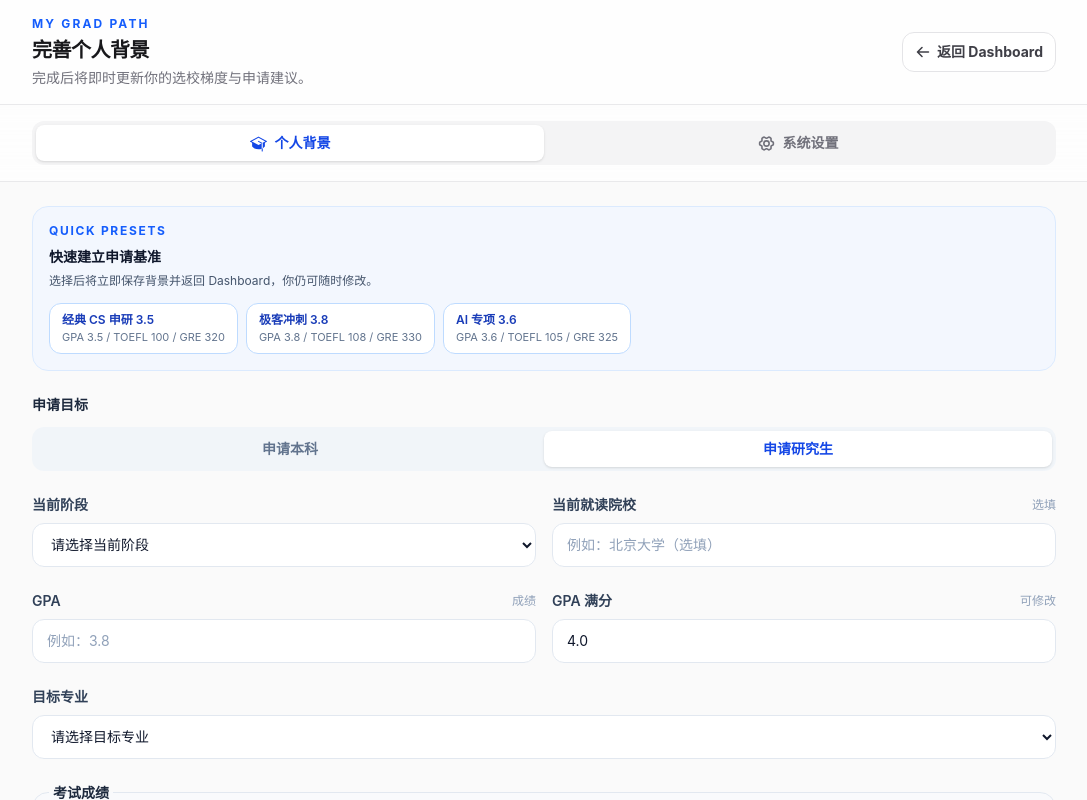
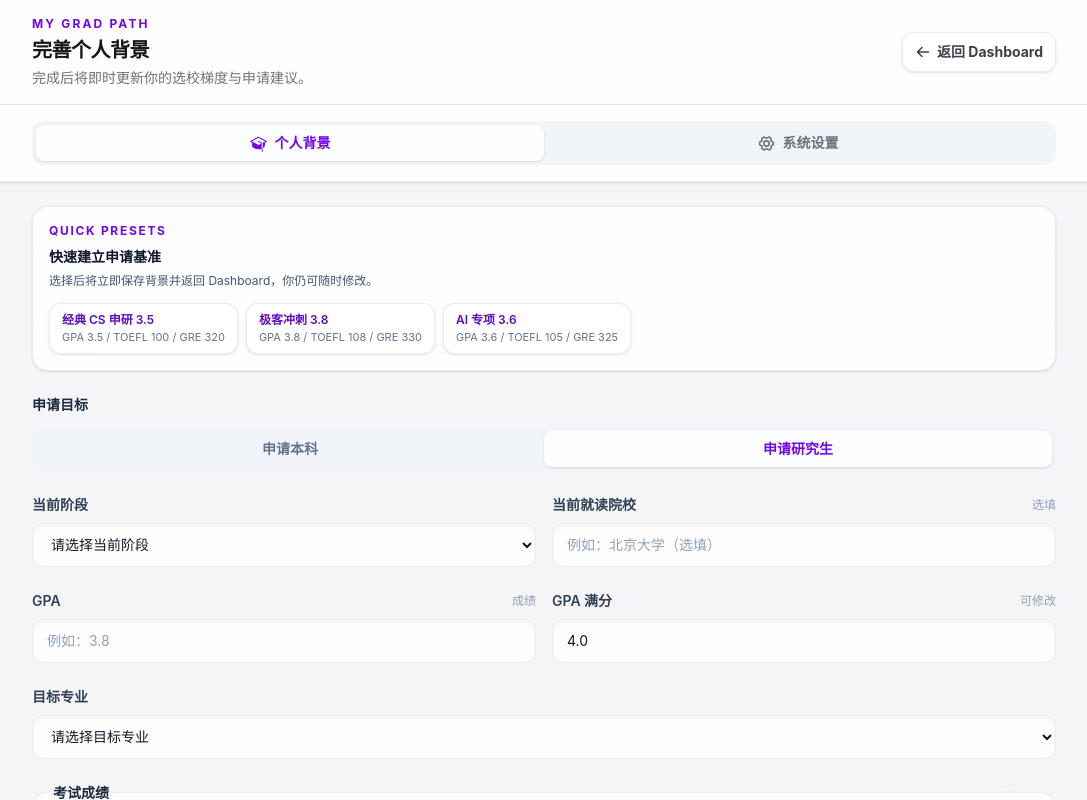
Before and after one commit to KoKo-LI/my-grad-app, a Next.js app: page / in a window 1280 px wide. Both pictures are taken after a click on the button "MP". Shown: the top 800 px of the page, without its empty margins (96-1183 px from the left). Built offline with nearby package versions, Linux system fonts and the light colour scheme.

Commit message:
feat: refine profile glass styling

```diff
--- a/src/components/ProfileDrawer.tsx
+++ b/src/components/ProfileDrawer.tsx
@@ -70,7 +70,7 @@ function ProfileField({
         {helper && <span className="text-xs font-normal text-slate-400">{helper}</span>}
       </span>
       <input
-        className="h-11 w-full rounded-xl border border-slate-200 bg-white px-3.5 text-sm text-slate-900 outline-none transition placeholder:text-slate-400 focus:border-blue-500 focus:ring-4 focus:ring-blue-500/10 dark:border-slate-700 dark:bg-slate-900 dark:text-white"
+        className="h-11 w-full rounded-xl border border-slate-200/80 bg-white/80 px-3.5 text-sm text-slate-900 shadow-inner shadow-slate-950/[0.03] outline-none transition-all placeholder:text-slate-400 hover:border-violet-400/50 focus:border-violet-500/60 focus:ring-2 focus:ring-violet-500/20 dark:border-white/10 dark:bg-zinc-900/50 dark:shadow-black/20 dark:hover:border-violet-500/40 dark:focus:border-violet-500/60 dark:text-white"
         inputMode="decimal"
         max={maxValue}
         maxLength={maxLength}
@@ -108,7 +108,7 @@ function OptionalTextField({
         <span className="text-xs font-normal text-slate-400">选填</span>
       </span>
       <input
-        className="h-11 w-full rounded-xl border border-slate-200 bg-white px-3.5 text-sm text-slate-900 outline-none transition placeholder:text-slate-400 focus:border-blue-500 focus:ring-4 focus:ring-blue-500/10 dark:border-slate-700 dark:bg-slate-900 dark:text-white"
+        className="h-11 w-full rounded-xl border border-slate-200/80 bg-white/80 px-3.5 text-sm text-slate-900 shadow-inner shadow-slate-950/[0.03] outline-none transition-all placeholder:text-slate-400 hover:border-violet-400/50 focus:border-violet-500/60 focus:ring-2 focus:ring-violet-500/20 dark:border-white/10 dark:bg-zinc-900/50 dark:shadow-black/20 dark:hover:border-violet-500/40 dark:focus:border-violet-500/60 dark:text-white"
         maxLength={120}
         onChange={(event) => onChange(sanitizePlainText(event.target.value, 120))}
         placeholder={placeholder}
@@ -130,10 +130,10 @@ function SelectionChip({
   return (
     <button
       aria-pressed={isSelected}
-      className={`inline-flex items-center gap-1.5 rounded-full border px-3 py-1.5 text-xs font-semibold transition focus:outline-none focus:ring-4 focus:ring-blue-500/10 ${
+      className={`inline-flex items-center gap-1.5 rounded-full border px-3 py-1.5 text-xs font-semibold transition-all focus:outline-none focus:ring-2 focus:ring-violet-500/20 ${
         isSelected
-          ? "border-blue-600 bg-blue-600 text-white shadow-sm shadow-blue-600/20"
-          : "border-slate-200 bg-white text-slate-600 hover:border-blue-300 hover:bg-blue-50 dark:border-slate-700 dark:bg-slate-900 dark:text-slate-300 dark:hover:border-blue-500"
+          ? "border-violet-500/50 bg-violet-600 text-white shadow-sm shadow-violet-600/20 dark:border-violet-500/50 dark:bg-violet-500/80"
+          : "border-slate-200/80 bg-white/80 text-slate-600 hover:border-violet-400/50 hover:bg-violet-50/60 dark:border-white/10 dark:bg-zinc-900/50 dark:text-slate-300 dark:hover:border-violet-500/40"
       }`}
       onClick={onClick}
       type="button"
@@ -239,19 +239,19 @@ function CompetitionAwards({
           <h4 className="text-sm font-bold text-slate-800 dark:text-slate-100">竞赛与获奖</h4>
           <p className="mt-1 text-xs text-slate-500">选填，例如：AMC 12 AIME 晋级、科研竞赛一等奖。</p>
         </div>
-        <span className="rounded-full bg-blue-50 px-2 py-1 text-[11px] font-bold text-blue-700 dark:bg-blue-950/40 dark:text-blue-300">{awards.length}/12</span>
+        <span className="rounded-full border border-violet-200/60 bg-violet-50 px-2 py-1 text-[11px] font-bold text-violet-700 dark:border-violet-500/20 dark:bg-violet-500/10 dark:text-violet-300">{awards.length}/12</span>
       </div>
       <div className="mt-3 flex gap-2">
         <input
           aria-label="竞赛与获奖"
-          className="h-10 min-w-0 flex-1 rounded-xl border border-slate-200 bg-white px-3 text-sm text-slate-900 outline-none transition placeholder:text-slate-400 focus:border-blue-500 focus:ring-4 focus:ring-blue-500/10 dark:border-slate-700 dark:bg-slate-900 dark:text-white"
+          className="h-10 min-w-0 flex-1 rounded-xl border border-slate-200/80 bg-white/80 px-3 text-sm text-slate-900 shadow-inner shadow-slate-950/[0.03] outline-none transition-all placeholder:text-slate-400 hover:border-violet-400/50 focus:border-violet-500/60 focus:ring-2 focus:ring-violet-500/20 dark:border-white/10 dark:bg-zinc-900/50 dark:shadow-black/20 dark:hover:border-violet-500/40 dark:focus:border-violet-500/60 dark:text-white"
           maxLength={80}
           onChange={(event) => setDraftAward(sanitizePlainText(event.target.value, 80))}
           placeholder="输入竞赛或奖项名称"
           value={draftAward}
         />
         <button
-          className="h-10 shrink-0 rounded-xl border border-blue-200 bg-white px-3 text-xs font-bold text-blue-700 transition hover:bg-blue-50 disabled:cursor-not-allowed disabled:opacity-50 dark:border-blue-900 dark:bg-slate-900 dark:text-blue-300"
+          className="h-10 shrink-0 rounded-xl border border-slate-200/80 bg-white/80 px-3 text-xs font-bold text-violet-700 transition-all hover:border-violet-400/50 hover:bg-violet-50/60 disabled:cursor-not-allowed disabled:opacity-50 dark:border-white/10 dark:bg-zinc-900/50 dark:text-violet-300 dark:hover:border-violet-500/40"
           disabled={!canAdd}
           onClick={() => {
             if (!canAdd) return;
@@ -266,7 +266,7 @@ function CompetitionAwards({
       {awards.length > 0 && (
         <div className="mt-3 flex flex-wrap gap-2">
           {awards.map((award, index) => (
-            <span className="inline-flex items-center gap-1.5 rounded-full border border-slate-200 bg-white py-1 pl-2.5 pr-1 text-xs font-medium text-slate-700 dark:border-slate-700 dark:bg-slate-900 dark:text-slate-200" key={award}>
+            <span className="inline-flex items-center gap-1.5 rounded-full border border-slate-200/80 bg-white/80 py-1 pl-2.5 pr-1 text-xs font-medium text-slate-700 dark:border-white/10 dark:bg-zinc-900/50 dark:text-slate-200" key={award}>
               {award}
               <button aria-label={`删除竞赛奖项 ${award}`} className="flex size-5 items-center justify-center rounded-full text-slate-400 transition hover:bg-rose-50 hover:text-rose-600 dark:hover:bg-rose-950/30" onClick={() => onRemove(index)} type="button">×</button>
             </span>
@@ -304,22 +304,22 @@ function SubjectScoreBranch({
     <section>
       <div className="flex items-center justify-between gap-3">
         <div><h4 className="text-sm font-bold text-slate-800 dark:text-slate-100">{label}</h4><p className="mt-1 text-xs text-slate-500">按科目录入，每门课程可单独修改。</p></div>
-        <span className="rounded-full bg-blue-50 px-2 py-1 text-[11px] font-bold text-blue-700 dark:bg-blue-950/40 dark:text-blue-300">{subjects.length} 门</span>
+        <span className="rounded-full border border-violet-200/60 bg-violet-50 px-2 py-1 text-[11px] font-bold text-violet-700 dark:border-violet-500/20 dark:bg-violet-500/10 dark:text-violet-300">{subjects.length} 门</span>
       </div>
       <div className="mt-3 flex gap-2">
-        <select aria-label={`选择${label}`} className="h-10 min-w-0 flex-1 rounded-xl border border-slate-200 bg-white px-3 text-sm text-slate-800 outline-none focus:border-blue-500 focus:ring-4 focus:ring-blue-500/10 dark:border-slate-700 dark:bg-slate-900 dark:text-white" disabled={availableSubjects.length === 0} onChange={(event) => setNewSubject(event.target.value)} value={newSubject}>
+        <select aria-label={`选择${label}`} className="h-10 min-w-0 flex-1 rounded-xl border border-slate-200/80 bg-white/80 px-3 text-sm text-slate-800 shadow-inner shadow-slate-950/[0.03] outline-none transition-all hover:border-violet-400/50 focus:border-violet-500/60 focus:ring-2 focus:ring-violet-500/20 dark:border-white/10 dark:bg-zinc-900/50 dark:shadow-black/20 dark:hover:border-violet-500/40 dark:focus:border-violet-500/60 dark:text-white" disabled={availableSubjects.length === 0} onChange={(event) => setNewSubject(event.target.value)} value={newSubject}>
           <option value="">选择科目</option>
           {availableSubjects.map((subject) => <option key={subject} value={subject}>{subject}</option>)}
         </select>
-        <button className="h-10 shrink-0 rounded-xl border border-blue-200 bg-white px-3 text-xs font-bold text-blue-700 transition hover:bg-blue-50 disabled:cursor-not-allowed disabled:opacity-50 dark:border-blue-900 dark:bg-slate-900 dark:text-blue-300" disabled={!newSubject} onClick={() => { onAdd(newSubject); setNewSubject(""); }} type="button">+ 添加</button>
+        <button className="h-10 shrink-0 rounded-xl border border-slate-200/80 bg-white/80 px-3 text-xs font-bold text-violet-700 transition-all hover:border-violet-400/50 hover:bg-violet-50/60 disabled:cursor-not-allowed disabled:opacity-50 dark:border-white/10 dark:bg-zinc-900/50 dark:text-violet-300 dark:hover:border-violet-500/40" disabled={!newSubject} onClick={() => { onAdd(newSubject); setNewSubject(""); }} type="button">+ 添加</button>
       </div>
       {subjects.length > 0 && <div className="mt-3 space-y-3">
         {subjects.map((subjectScore, index) => (
           <div className="grid grid-cols-[minmax(0,1fr)_100px_auto] gap-2" key={subjectScore.subject}>
-            <select aria-label={`${label} ${index + 1}`} className="min-w-0 rounded-xl border border-slate-200 bg-white px-3 text-sm text-slate-800 outline-none focus:border-blue-500 focus:ring-4 focus:ring-blue-500/10 dark:border-slate-700 dark:bg-slate-900 dark:text-white" onChange={(event) => onChange(index, { ...subjectScore, subject: event.target.value })} value={subjectScore.subject}>
+            <select aria-label={`${label} ${index + 1}`} className="min-w-0 rounded-xl border border-slate-200/80 bg-white/80 px-3 text-sm text-slate-800 shadow-inner shadow-slate-950/[0.03] outline-none transition-all hover:border-violet-400/50 focus:border-violet-500/60 focus:ring-2 focus:ring-violet-500/20 dark:border-white/10 dark:bg-zinc-900/50 dark:shadow-black/20 dark:hover:border-violet-500/40 dark:focus:border-violet-500/60 dark:text-white" onChange={(event) => onChange(index, { ...subjectScore, subject: event.target.value })} value={subjectScore.subject}>
               {subjectOptions.map((subject) => <option disabled={subject !== subjectScore.subject && selectedSubjects.has(subject)} key={subject} value={subject}>{subject}</option>)}
             </select>
-            <input aria-label={`${label} 分数 ${index + 1}`} className="h-10 rounded-xl border border-slate-200 bg-white px-3 text-sm text-slate-900 outline-none transition focus:border-blue-500 focus:ring-4 focus:ring-blue-500/10 dark:border-slate-700 dark:bg-slate-900 dark:text-white" inputMode="numeric" max={maximumScore} maxLength={1} onChange={(event) => onChange(index, { ...subjectScore, score: sanitizePositiveScore(event.target.value, maximumScore, 1) })} placeholder={scoreHelper} value={subjectScore.score} />
+            <input aria-label={`${label} 分数 ${index + 1}`} className="h-10 rounded-xl border border-slate-200/80 bg-white/80 px-3 text-sm text-slate-900 shadow-inner shadow-slate-950/[0.03] outline-none transition-all hover:border-violet-400/50 focus:border-violet-500/60 focus:ring-2 focus:ring-violet-500/20 dark:border-white/10 dark:bg-zinc-900/50 dark:shadow-black/20 dark:hover:border-violet-500/40 dark:focus:border-violet-500/60 dark:text-white" inputMode="numeric" max={maximumScore} maxLength={1} onChange={(event) => onChange(index, { ...subjectScore, score: sanitizePositiveScore(event.target.value, maximumScore, 1) })} placeholder={scoreHelper} value={subjectScore.score} />
             <button aria-label={`删除${label} ${subjectScore.subject}`} className="rounded-xl px-2 text-sm font-bold text-slate-400 transition hover:bg-rose-50 hover:text-rose-600 dark:hover:bg-rose-950/30" onClick={() => onRemove(index)} type="button">×</button>
           </div>
         ))}
@@ -491,8 +491,8 @@ function ProfileForm({ initialProfile, onSaved }: { initialProfile: StudentProfi
 
   return (
     <form className="space-y-6" onSubmit={handleSubmit}>
-      <section className="rounded-2xl border border-blue-100 bg-blue-50/70 p-4 dark:border-blue-900/70 dark:bg-blue-950/20">
-        <p className="text-xs font-bold tracking-[0.14em] text-blue-600 dark:text-blue-300">QUICK PRESETS</p>
+      <section className="rounded-2xl border border-slate-200/80 bg-white/80 p-4 shadow-sm backdrop-blur-xl transition-all hover:border-violet-400/50 dark:border-white/10 dark:bg-zinc-900/50 dark:shadow-2xl dark:hover:border-violet-500/40">
+        <p className="text-xs font-bold tracking-[0.14em] text-violet-700 dark:text-violet-300">QUICK PRESETS</p>
         <div className="mt-2 flex flex-col gap-1 sm:flex-row sm:items-end sm:justify-between">
           <div>
             <h3 className="text-sm font-extrabold text-slate-900 dark:text-white">快速建立申请基准</h3>
@@ -502,7 +502,7 @@ function ProfileForm({ initialProfile, onSaved }: { initialProfile: StudentProfi
         <div className="mt-3 flex flex-wrap gap-2">
           {profilePresets.map((preset) => (
             <button
-              className="rounded-xl border border-blue-200 bg-white px-3 py-2 text-left text-xs font-semibold text-blue-800 transition hover:border-blue-400 hover:bg-blue-100 focus:outline-none focus:ring-4 focus:ring-blue-500/15 dark:border-blue-800 dark:bg-slate-950 dark:text-blue-200 dark:hover:bg-blue-950"
+              className="rounded-xl border border-slate-200/80 bg-white/80 px-3 py-2 text-left text-xs font-semibold text-violet-800 shadow-sm backdrop-blur-xl transition-all hover:border-violet-500/50 hover:bg-violet-50/60 hover:shadow-[0_0_15px_rgba(139,92,246,0.15)] focus:outline-none focus:ring-2 focus:ring-violet-500/20 dark:border-white/10 dark:bg-zinc-900/50 dark:text-violet-200 dark:hover:border-violet-500/50 dark:hover:bg-violet-500/10 dark:hover:shadow-[0_0_15px_rgba(139,92,246,0.15)]"
               key={preset.id}
               onClick={() => applyPreset(preset.id)}
               type="button"
@@ -515,7 +515,7 @@ function ProfileForm({ initialProfile, onSaved }: { initialProfile: StudentProfi
       </section>
       <fieldset>
         <legend className="mb-3 text-sm font-semibold text-slate-800 dark:text-slate-100">申请目标</legend>
-        <div className="grid grid-cols-2 rounded-xl bg-slate-100 p-1 dark:bg-slate-800">
+        <div className="grid grid-cols-2 rounded-xl bg-slate-100 p-1 dark:bg-zinc-800/40">
           {([
             ["undergraduate", "申请本科"],
             ["graduate", "申请研究生"],
@@ -524,8 +524,8 @@ function ProfileForm({ initialProfile, onSaved }: { initialProfile: StudentProfi
               aria-pressed={draft.degreeTarget === target}
               className={`rounded-lg px-3 py-2 text-sm font-semibold transition ${
                 draft.degreeTarget === target
-                  ? "bg-white text-blue-700 shadow-sm dark:bg-slate-700 dark:text-blue-300"
-                  : "text-slate-500 hover:text-slate-800 dark:text-slate-400 dark:hover:text-slate-200"
+                  ? "bg-white/80 text-violet-700 shadow-sm backdrop-blur-xl dark:bg-zinc-900/50 dark:text-violet-200"
+                  : "text-slate-500 hover:text-violet-700 dark:text-slate-400 dark:hover:text-violet-200"
               }`}
               key={target}
               onClick={() => updateDegreeTarget(target)}
@@ -542,7 +542,7 @@ function ProfileForm({ initialProfile, onSaved }: { initialProfile: StudentProfi
           <span className="mb-2 block text-sm font-semibold text-slate-700 dark:text-slate-200">当前阶段</span>
           <select
             aria-label="当前阶段"
-            className="h-11 w-full rounded-xl border border-slate-200 bg-white px-3.5 text-sm text-slate-900 outline-none transition focus:border-blue-500 focus:ring-4 focus:ring-blue-500/10 dark:border-slate-700 dark:bg-slate-900 dark:text-white"
+            className="h-11 w-full rounded-xl border border-slate-200/80 bg-white/80 px-3.5 text-sm text-slate-900 shadow-inner shadow-slate-950/[0.03] outline-none transition-all hover:border-violet-400/50 focus:border-violet-500/60 focus:ring-2 focus:ring-violet-500/20 dark:border-white/10 dark:bg-zinc-900/50 dark:shadow-black/20 dark:hover:border-violet-500/40 dark:focus:border-violet-500/60 dark:text-white"
             onChange={(event) => updateDraft((profile) => ({ ...profile, currentStage: event.target.value }))}
             value={draft.currentStage}
           >
@@ -562,7 +562,7 @@ function ProfileForm({ initialProfile, onSaved }: { initialProfile: StudentProfi
         <span className="mb-2 block text-sm font-semibold text-slate-700 dark:text-slate-200">目标专业</span>
         <select
           aria-label="目标专业"
-          className="h-11 w-full rounded-xl border border-slate-200 bg-white px-3.5 text-sm text-slate-900 outline-none transition focus:border-blue-500 focus:ring-4 focus:ring-blue-500/10 dark:border-slate-700 dark:bg-slate-900 dark:text-white"
+          className="h-11 w-full rounded-xl border border-slate-200/80 bg-white/80 px-3.5 text-sm text-slate-900 shadow-inner shadow-slate-950/[0.03] outline-none transition-all hover:border-violet-400/50 focus:border-violet-500/60 focus:ring-2 focus:ring-violet-500/20 dark:border-white/10 dark:bg-zinc-900/50 dark:shadow-black/20 dark:hover:border-violet-500/40 dark:focus:border-violet-500/60 dark:text-white"
           onChange={(event) => updateDraft((profile) => ({ ...profile, targetMajor: event.target.value }))}
           value={draft.targetMajor}
         >
@@ -571,7 +571,7 @@ function ProfileForm({ initialProfile, onSaved }: { initialProfile: StudentProfi
         </select>
       </label>
 
-      <fieldset className="rounded-2xl border border-slate-200 bg-slate-50/70 p-4 dark:border-slate-700 dark:bg-slate-900/60">
+      <fieldset className="rounded-2xl border border-slate-200/80 bg-white/80 p-4 shadow-sm backdrop-blur-xl transition-all hover:border-violet-400/50 dark:border-white/10 dark:bg-zinc-900/50 dark:shadow-2xl dark:hover:border-violet-500/40">
         <legend className="px-1 text-sm font-semibold text-slate-800 dark:text-slate-100">考试成绩</legend>
         <p className="mt-1 text-xs leading-5 text-slate-500">先选择考试类型，再填写对应分数。</p>
         <div className="mt-4 space-y-4">
@@ -598,7 +598,7 @@ function ProfileForm({ initialProfile, onSaved }: { initialProfile: StudentProfi
         )}
       </fieldset>
 
-      <fieldset className="rounded-2xl border border-slate-200 bg-slate-50/70 p-4 dark:border-slate-700 dark:bg-slate-900/60">
+      <fieldset className="rounded-2xl border border-slate-200/80 bg-white/80 p-4 shadow-sm backdrop-blur-xl transition-all hover:border-violet-400/50 dark:border-white/10 dark:bg-zinc-900/50 dark:shadow-2xl dark:hover:border-violet-500/40">
         <legend className="px-1 text-sm font-semibold text-slate-800 dark:text-slate-100">学术成绩</legend>
         <p className="mt-1 text-xs leading-5 text-slate-500">{draft.degreeTarget === "undergraduate" ? "完成 AP 至少一门科目成绩或填写 IB 总分，两者任选其一即可。" : "可随时补充论文、科研和学术奖项。"}</p>
         <div className="mt-4"><AcademicRecordFields academicRecord={draft.academicRecord} degreeTarget={draft.degreeTarget} onCompetitionAdd={addCompetitionAward} onCompetitionRemove={removeCompetitionAward} onIbTotalChange={(value) => updateAcademicRecord("ibTotalScore", value)} onScalarChange={updateAcademicRecord} onSubjectAdd={addAcademicSubject} onSubjectChange={updateAcademicSubject} onSubjectRemove={removeAcademicSubject} /></div>
@@ -614,7 +614,7 @@ function ProfileForm({ initialProfile, onSaved }: { initialProfile: StudentProfi
       <div className="border-t border-slate-200 pt-5 dark:border-slate-700">
         {validationError && <p aria-live="polite" className="mb-3 rounded-xl border border-rose-200 bg-rose-50 px-3 py-2 text-xs font-medium leading-5 text-rose-700 dark:border-rose-900/70 dark:bg-rose-950/30 dark:text-rose-200">{validationError}</p>}
         <p className="mb-3 text-xs leading-5 text-slate-500">输入只会按受限数值和白名单选项保存，React 会安全转义界面内容。</p>
-        <button className="inline-flex h-11 w-full items-center justify-center rounded-xl bg-blue-600 px-4 text-sm font-semibold text-white transition hover:bg-blue-700 focus:outline-none focus:ring-4 focus:ring-blue-500/20" type="submit">保存并更新选校梯度</button>
+        <button className="inline-flex h-11 w-full items-center justify-center rounded-xl bg-violet-600 px-4 text-sm font-semibold text-white transition-all hover:bg-violet-500 focus:outline-none focus:ring-2 focus:ring-violet-500/30" type="submit">保存并更新选校梯度</button>
       </div>
     </form>
   );
@@ -659,7 +659,7 @@ export default function ProfileDrawer({ onClose, onSaved, onThemeChange, open, p
             animate={{ opacity: 1, scale: 1, y: 0 }}
             aria-label="个人资料与系统设置"
             aria-modal="true"
-            className="absolute inset-0 flex min-h-[100dvh] flex-col overflow-hidden bg-zinc-50 shadow-2xl shadow-zinc-950/30 dark:bg-zinc-950"
+            className="absolute inset-0 flex min-h-[100dvh] flex-col overflow-hidden bg-[#f5f5f7] shadow-2xl shadow-zinc-950/30 dark:bg-zinc-950"
             exit={{ opacity: 0, scale: 0.985, y: 18 }}
             initial={{ opacity: 0, scale: 0.985, y: 18 }}
             role="dialog"
@@ -668,21 +668,21 @@ export default function ProfileDrawer({ onClose, onSaved, onThemeChange, open, p
             <div className="border-b border-zinc-200/80 bg-white/80 px-5 py-4 backdrop-blur-xl dark:border-white/10 dark:bg-zinc-950/80 sm:px-8">
               <div className="mx-auto flex w-full max-w-5xl items-center justify-between gap-4">
                 <div>
-                  <p className="text-xs font-bold tracking-[0.18em] text-blue-600 dark:text-blue-300">MY GRAD PATH</p>
+                  <p className="text-xs font-bold tracking-[0.18em] text-violet-700 dark:text-violet-300">MY GRAD PATH</p>
                   <h2 className="mt-1 text-xl font-extrabold tracking-tight text-zinc-900 dark:text-white">完善个人背景</h2>
                   <p className="mt-1 hidden text-sm text-zinc-500 dark:text-zinc-400 sm:block">完成后将即时更新你的选校梯度与申请建议。</p>
                 </div>
-                <button aria-label="返回 Dashboard" className="inline-flex h-10 items-center justify-center gap-1.5 rounded-xl border border-zinc-200 bg-white px-3 text-sm font-bold text-zinc-700 hover:border-violet-300 hover:bg-violet-50 hover:text-violet-700 focus:outline-none focus:ring-4 focus:ring-violet-500/10 dark:border-white/10 dark:bg-zinc-900/70 dark:text-zinc-200 dark:hover:border-violet-400/40 dark:hover:bg-violet-500/10 dark:hover:text-violet-100" onClick={onClose} type="button"><ArrowLeft aria-hidden="true" size={16} weight="bold" />返回 Dashboard</button>
+                <button aria-label="返回 Dashboard" className="inline-flex h-10 items-center justify-center gap-1.5 rounded-xl border border-slate-200/80 bg-white/80 px-3 text-sm font-bold text-zinc-700 shadow-sm backdrop-blur-xl transition-all hover:border-violet-400/50 hover:bg-violet-50/60 hover:text-violet-700 focus:outline-none focus:ring-2 focus:ring-violet-500/20 dark:border-white/10 dark:bg-zinc-900/50 dark:text-zinc-200 dark:hover:border-violet-500/40 dark:hover:bg-violet-500/10 dark:hover:text-violet-100" onClick={onClose} type="button"><ArrowLeft aria-hidden="true" size={16} weight="bold" />返回 Dashboard</button>
               </div>
             </div>
 
-            <div className="border-b border-zinc-200/80 bg-white/65 px-5 py-4 backdrop-blur-xl dark:border-white/10 dark:bg-zinc-950/65 sm:px-8">
-              <div className="mx-auto grid w-full max-w-5xl grid-cols-2 rounded-xl bg-zinc-100 p-1 dark:bg-zinc-900">
+            <div className="border-b border-slate-200/80 bg-white/80 px-5 py-4 shadow-sm backdrop-blur-xl dark:border-white/10 dark:bg-zinc-950/65 sm:px-8">
+              <div className="mx-auto grid w-full max-w-5xl grid-cols-2 rounded-xl bg-slate-100 p-1 dark:bg-zinc-800/40">
                 {([
                   ["profile", "个人背景", GraduationCap],
                   ["settings", "系统设置", GearSix],
                 ] as const).map(([tab, label, Icon]) => (
-                  <button aria-pressed={activeTab === tab} className={`inline-flex items-center justify-center gap-2 rounded-lg px-3 py-2 text-sm font-semibold ${activeTab === tab ? "bg-white text-blue-700 shadow-sm dark:bg-zinc-800 dark:text-blue-300" : "text-zinc-500 hover:text-zinc-800 dark:text-zinc-400 dark:hover:text-zinc-200"}`} key={tab} onClick={() => setActiveTab(tab)} type="button"><Icon aria-hidden="true" size={17} weight={activeTab === tab ? "fill" : "bold"} />{label}</button>
+                  <button aria-pressed={activeTab === tab} className={`inline-flex items-center justify-center gap-2 rounded-lg px-3 py-2 text-sm font-semibold transition-all ${activeTab === tab ? "bg-white/80 text-violet-700 shadow-sm backdrop-blur-xl dark:bg-zinc-900/50 dark:text-violet-200" : "text-zinc-500 hover:text-violet-700 dark:text-zinc-400 dark:hover:text-violet-200"}`} key={tab} onClick={() => setActiveTab(tab)} type="button"><Icon aria-hidden="true" size={17} weight={activeTab === tab ? "fill" : "bold"} />{label}</button>
                 ))}
               </div>
             </div>
@@ -701,7 +701,7 @@ export default function ProfileDrawer({ onClose, onSaved, onThemeChange, open, p
                           ["light", "浅色", Sun],
                           ["dark", "深色", Moon],
                         ] as const).map(([option, label, Icon]) => (
-                          <button aria-pressed={theme === option} className={`inline-flex items-center justify-center gap-2 rounded-xl border px-4 py-3 text-sm font-semibold ${theme === option ? "border-blue-600 bg-blue-50 text-blue-700 dark:border-blue-400/55 dark:bg-blue-500/10 dark:text-blue-200" : "border-zinc-200 text-zinc-600 hover:border-violet-300 hover:text-violet-700 dark:border-white/10 dark:text-zinc-300 dark:hover:border-violet-400/40 dark:hover:text-violet-200"}`} key={option} onClick={() => onThemeChange(option)} type="button"><Icon aria-hidden="true" size={18} weight="duotone" />{label}</button>
+                          <button aria-pressed={theme === option} className={`inline-flex items-center justify-center gap-2 rounded-xl border px-4 py-3 text-sm font-semibold transition-all ${theme === option ? "border-violet-400/50 bg-violet-50 text-violet-700 shadow-sm dark:border-violet-500/50 dark:bg-violet-500/10 dark:text-violet-200" : "border-slate-200/80 bg-white/80 text-zinc-600 hover:border-violet-400/50 hover:text-violet-700 dark:border-white/10 dark:bg-zinc-900/50 dark:text-zinc-300 dark:hover:border-violet-500/40 dark:hover:text-violet-200"}`} key={option} onClick={() => onThemeChange(option)} type="button"><Icon aria-hidden="true" size={18} weight="duotone" />{label}</button>
                         ))}
                       </div>
                     </div>
```
